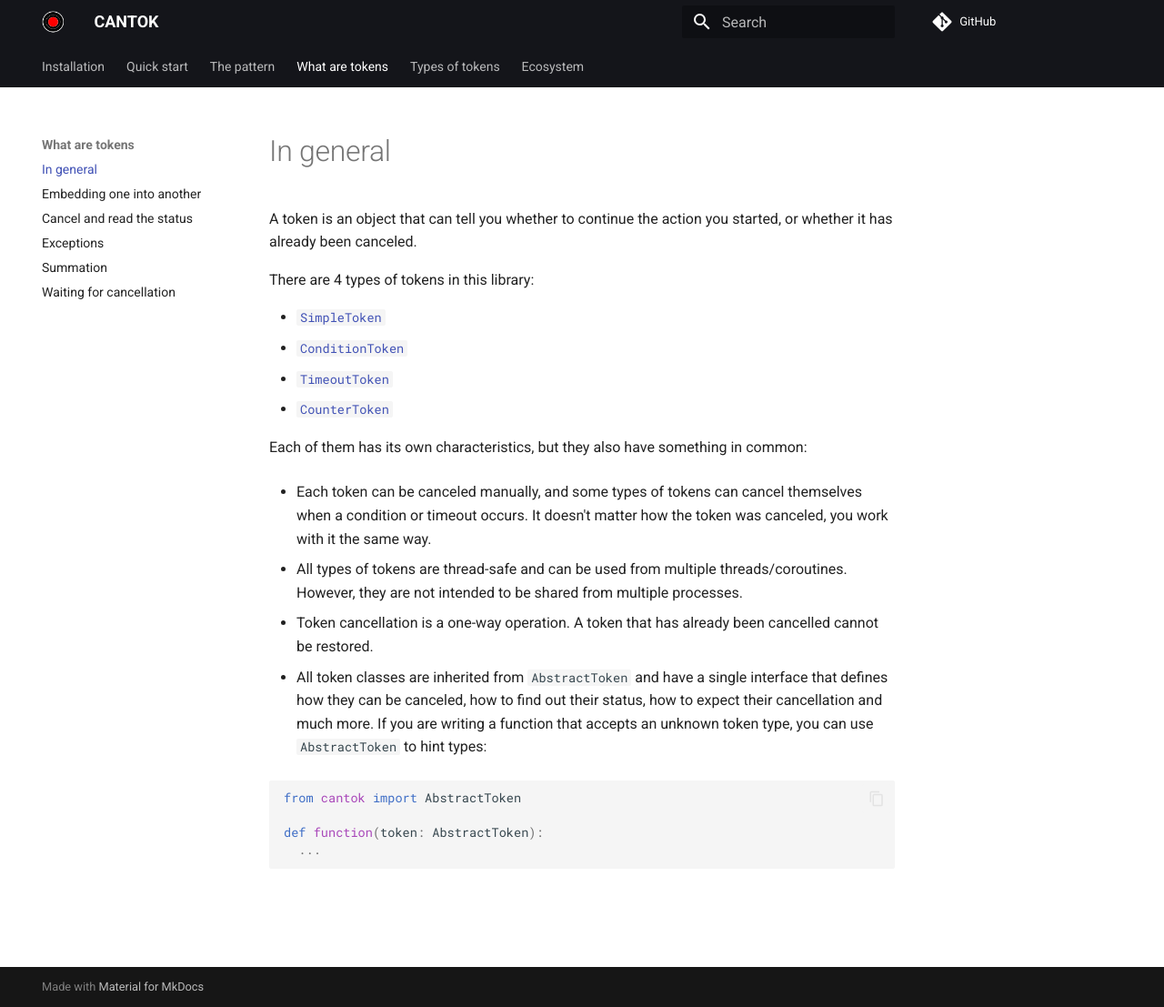
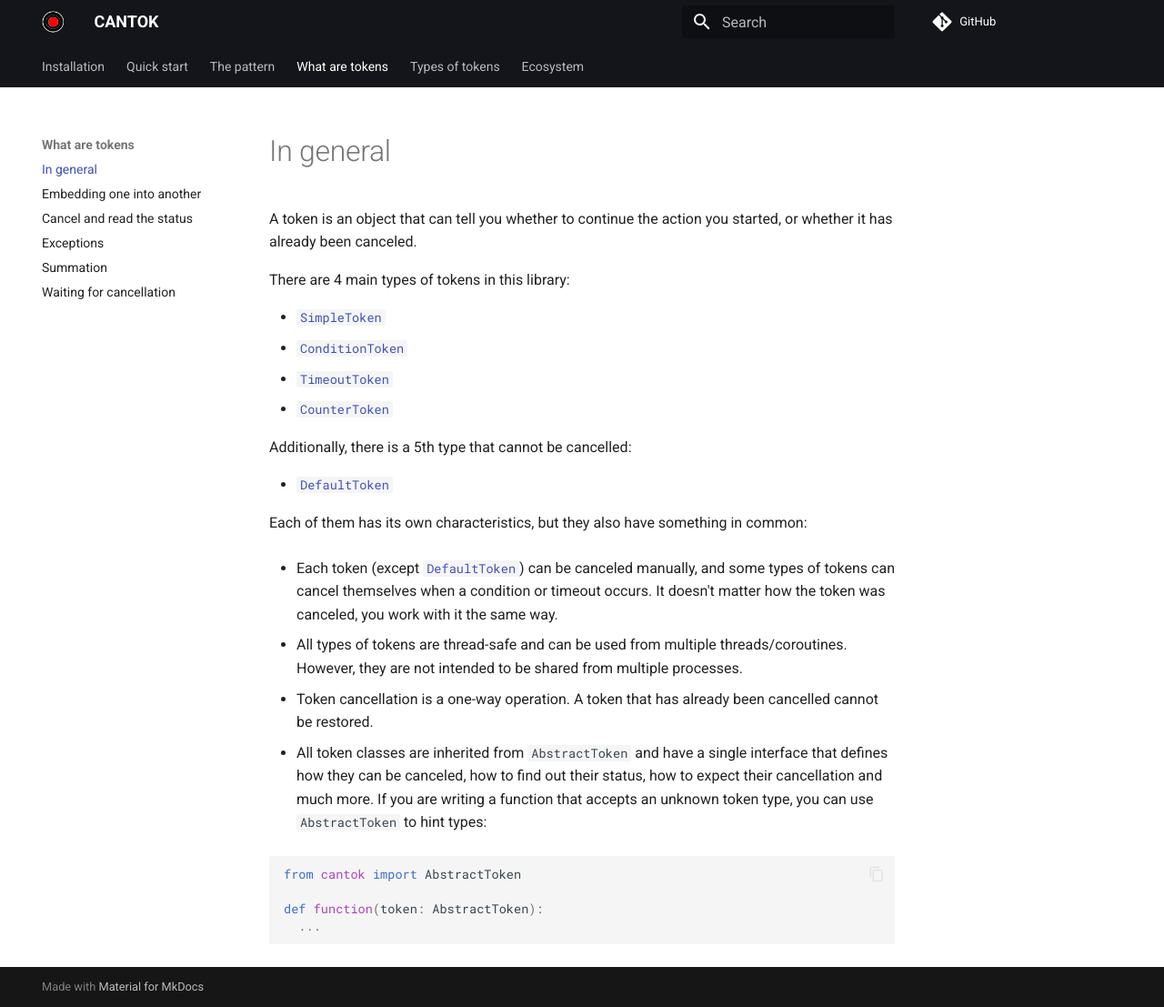
Before and after one commit to pomponchik/cantok, an MkDocs documentation site: the page built from docs/what_are_tokens/in_general.md, in a window 1280 px wide and 1107 px high. Shown: the whole window at 91% size. Built offline with MkDocs 1.6.1 and Material for MkDocs 9.7.7, drawn with Linux system fonts in a browser that asks for light colours; comment, search, counter and statistics services are not loaded.

Commit message:
documentation

```diff
--- a/docs/what_are_tokens/in_general.md
+++ b/docs/what_are_tokens/in_general.md
@@ -1,15 +1,19 @@
 A token is an object that can tell you whether to continue the action you started, or whether it has already been canceled.
 
-There are 4 types of tokens in this library:
+There are 4 main types of tokens in this library:
 
 - [`SimpleToken`](../types_of_tokens/SimpleToken.md)
 - [`ConditionToken`](../types_of_tokens/ConditionToken.md)
 - [`TimeoutToken`](../types_of_tokens/TimeoutToken.md)
 - [`CounterToken`](../types_of_tokens/CounterToken.md)
 
+Additionally, there is a 5th type that cannot be cancelled:
+
+- [`DefaultToken`](../types_of_tokens/DefaultToken.md)
+
 Each of them has its own characteristics, but they also have something in common:
 
-- Each token can be canceled manually, and some types of tokens can cancel themselves when a condition or timeout occurs. It doesn't matter how the token was canceled, you work with it the same way.
+- Each token (except [`DefaultToken`](../types_of_tokens/DefaultToken.md)) can be canceled manually, and some types of tokens can cancel themselves when a condition or timeout occurs. It doesn't matter how the token was canceled, you work with it the same way.
 
 - All types of tokens are thread-safe and can be used from multiple threads/coroutines. However, they are not intended to be shared from multiple processes.
 
```
Also changed, not shown: docs/types_of_tokens/DefaultToken.md (+2 -0 lines).
